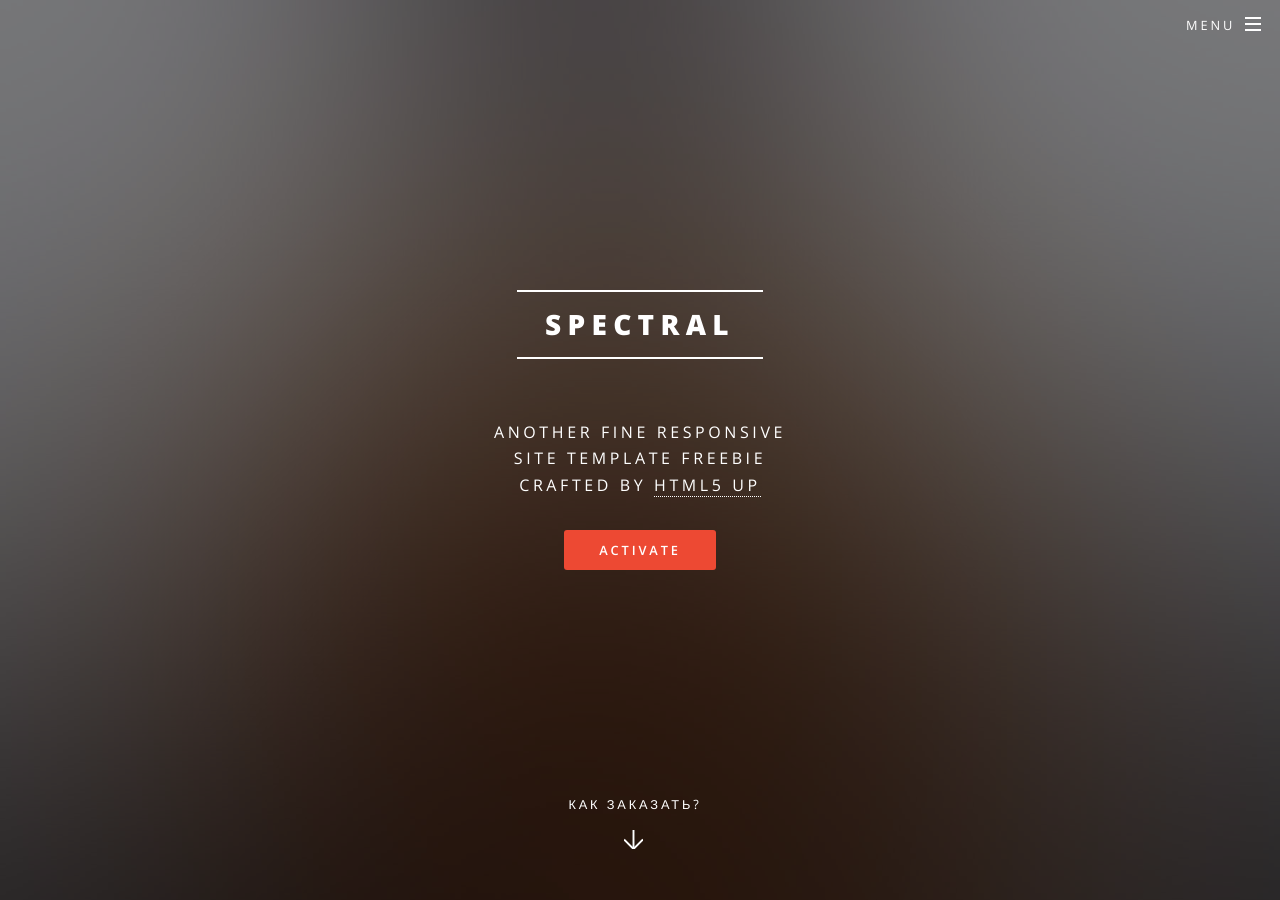
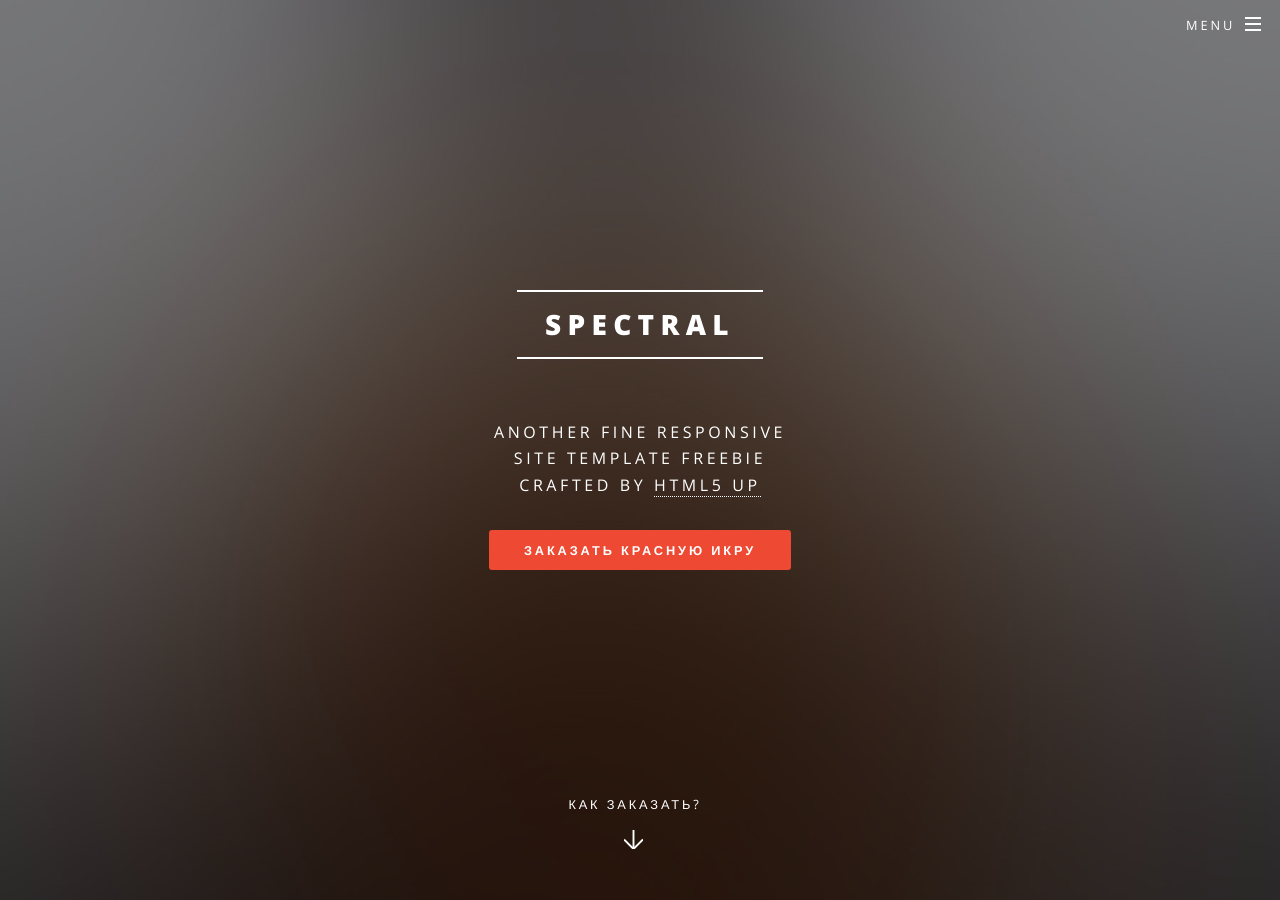
Before and after one commit to mdraft/mdraft.gihub.io, a Jekyll site: the page built from index.html, in a window 1280 px wide and 900 px high. Built offline with Jekyll 4.4.1, drawn with Linux system fonts in a browser that asks for light colours.

Commit message:
Update index.html

```diff
--- a/index.html
+++ b/index.html
@@ -7,7 +7,7 @@
 							<h2>{{ site.title }}</h2>
 							<p>{{ site.description | markdownify }}</p>
 							<ul class="actions">
-								<li><a href="#" class="button special">Activate</a></li>
+								<li><a href="#" class="button special">ЗАКАЗАТЬ КРАСНУЮ ИКРУ</a></li>
 							</ul>
 						</div>
 						<a href="#one" class="more scrolly">Как заказать?</a>
```
